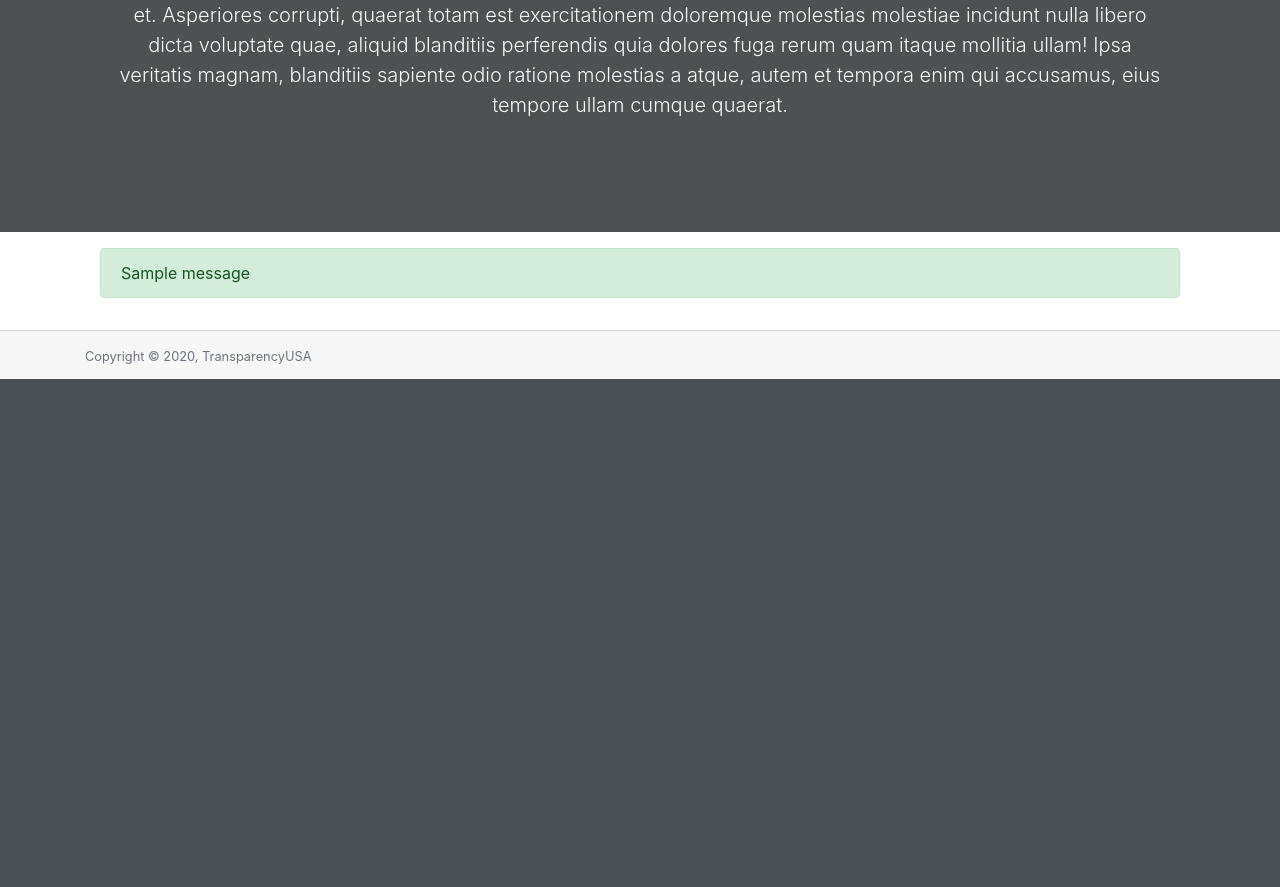
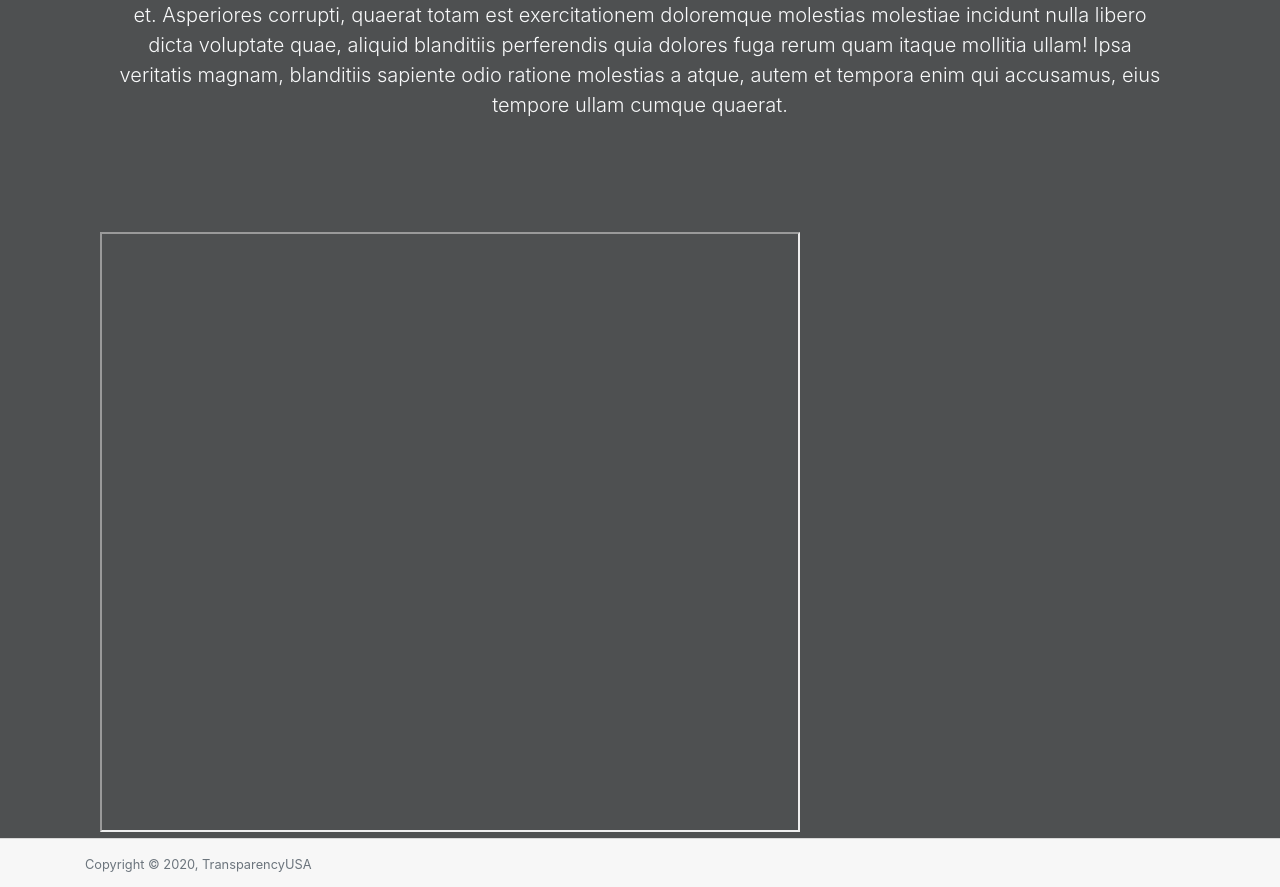
Before and after one commit to datascienceucsc/dss-cruzhacks, a Flask app: page / in a window 1280 px wide. Shown: the part 1087-1974 px from the top of the page. Before the commit the page ends 1466 px from the top, so only its background shows below. Run offline with Flask 3, Linux system fonts and the light colour scheme; one stand-in notice (Sample message) is shown; data that the repository does not hold is empty; parts of the project's set-up code (start-up, migrations or seed data) failed here and were passed over; some libraries are stand-ins or nearby versions.

Commit message:
fix merge conflicts

```diff
--- /dev/null
+++ b/server/server/constants.py
@@ -0,0 +1,4 @@
+
+ip_address = "http://127.0.0.1"
+
+facebook_port = 8050
--- a/server/server/routes.py
+++ b/server/server/routes.py
@@ -1,13 +1,11 @@
 from flask import render_template, url_for, flash, redirect, request, abort, Blueprint, current_app
-import requests
+from .constants import ip_address, facebook_port
+
 
 router = Blueprint('router', __name__)
-
-facebook_data_port = 8050
 
 
 @router.route("/", methods=["GET", "POST"])
 def home():
-    facebook_data_url = f"http://localhost:{facebook_data_port}"
-    facebook_graph = requests.get(facebook_data_url).text
-    return render_template('home.html', title="ADD TITLE HER", iframe=facebook_graph)
+    facebook_addr = f"{ip_address}:{facebook_port}"
+    return render_template('home.html', title="Transparency USA", iframesrc=facebook_addr)
--- a/server/server/templates/home.html
+++ b/server/server/templates/home.html
@@ -1,4 +1,4 @@
 {% extends "layout.html" %}
 {% block content %}
-  {{ iframe }}
+  <iframe src="{{ iframesrc }}" width=700 height=600></iframe>
 {% endblock content %}
--- a/server/server/templates/layout.html
+++ b/server/server/templates/layout.html
@@ -108,6 +108,9 @@
                   tempora enim qui accusamus, eius tempore ullam cumque quaerat.
                 </p>
               </div>
+              <div class="container">
+                {% block content %}{% endblock %}
+              </div>
             </div>
           </div>
 
@@ -180,21 +183,7 @@
       </div>
       <!-- mainCode -->
     </header>
-    <main role="main" class="container">
-      <div class="row">
-        <div class="col-md">
-          {% with messages = get_flashed_messages(with_categories=true) %} {% if
-          messages %} {% for category, message in messages %}
-          <div class="alert alert-{{ category }}">
-            {{ message }}
-          </div>
-          {% endfor %} {% endif %} {% endwith %} {% block content %}{% endblock
-          %}
-        </div>
-      </div>
-      <div id="footer-spacer"></div>
-    </main>
-    <footer class="card-footer text-muted">
+   <footer class="card-footer text-muted">
       <div class="container">
         <small>
           Copyright &copy; 2020, TransparencyUSA
```
Also changed, not shown: server/server/static/main.css (line endings or trailing spaces).
